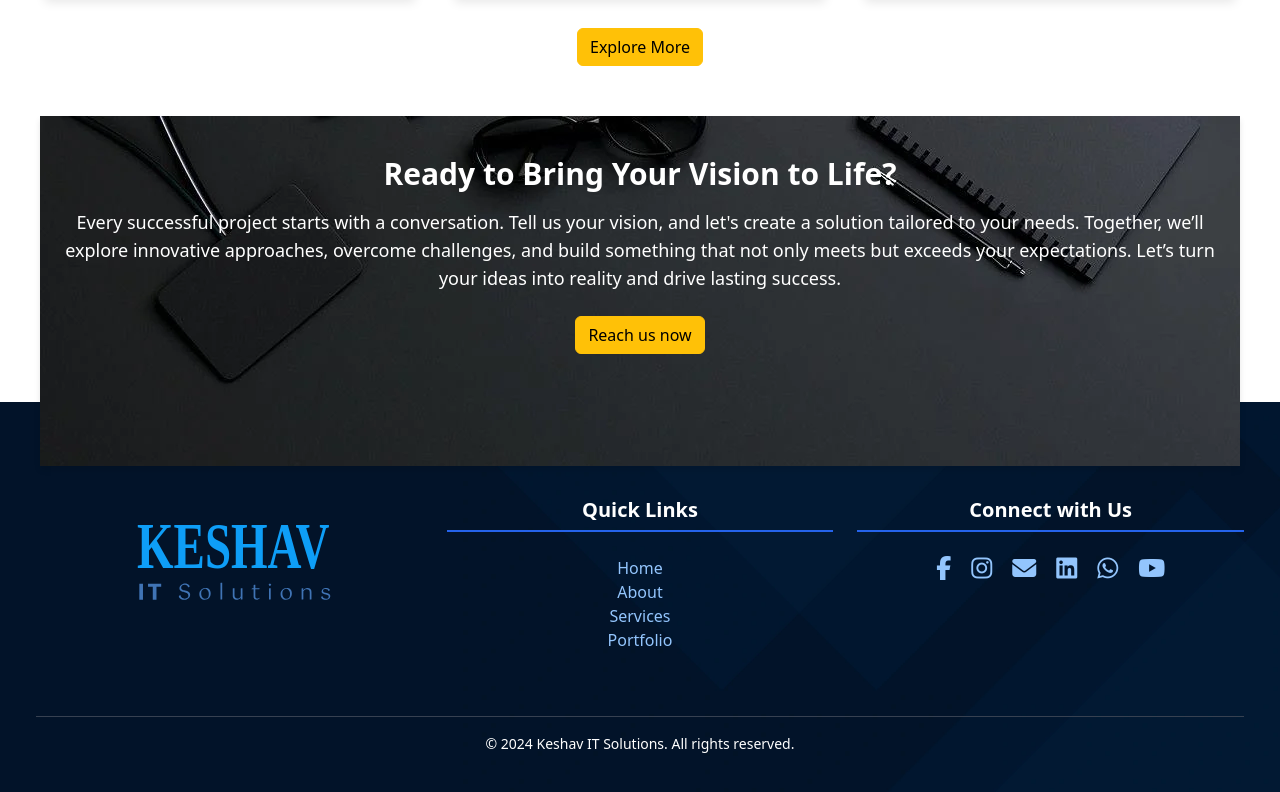
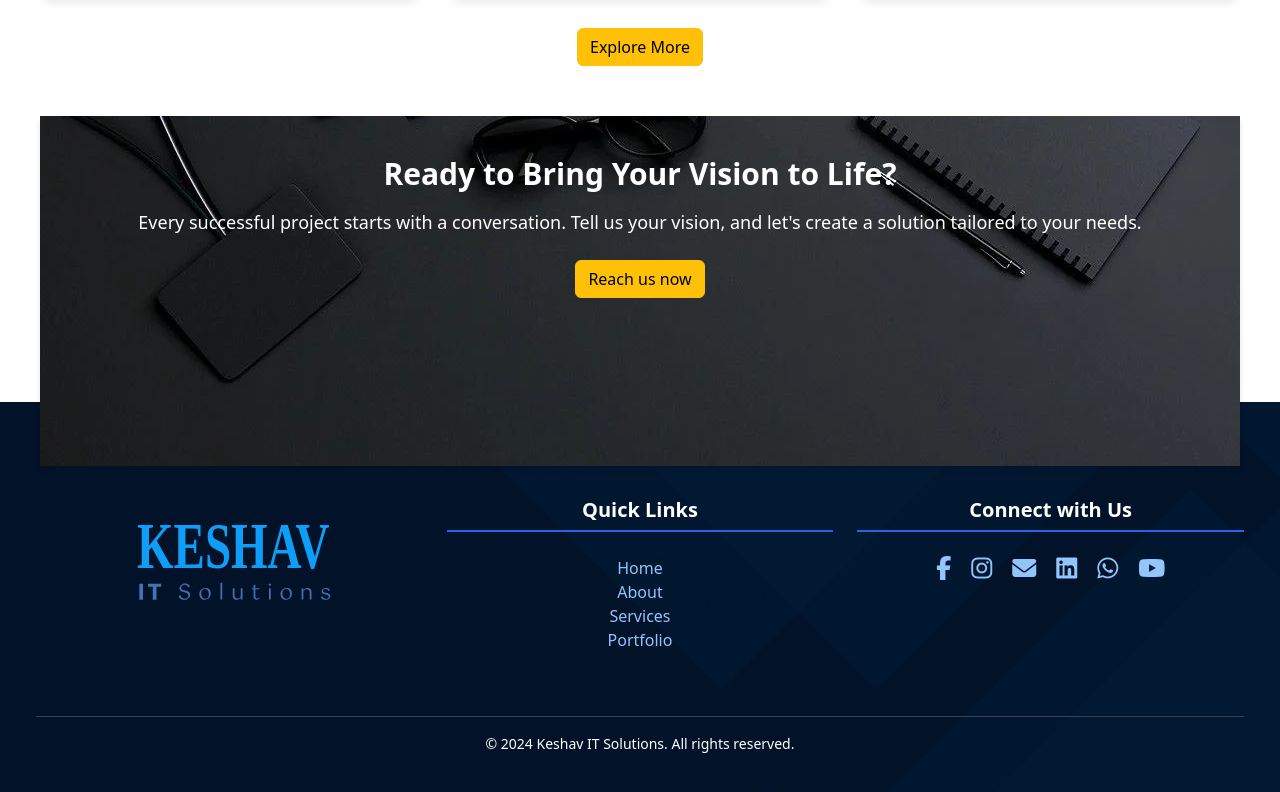
Before and after one commit to Keshavsingh0811/company, a Next.js app: page / in a window 1280 px wide. Shown: the part 2859-3651 px from the top of the page. Built offline with nearby package versions, Linux system fonts and the light colour scheme.

Commit message:
bug in footer

```diff
--- a/UI/Footer/FooterOne.js
+++ b/UI/Footer/FooterOne.js
@@ -16,10 +16,6 @@ const FooterOne = (props) => {
           <p className="call-to-action-text">
             Every successful project starts with a conversation. Tell us your
             vision, and let's create a solution tailored to your needs.
-            Together, we’ll explore innovative approaches, overcome challenges,
-            and build something that not only meets but exceeds your
-            expectations. Let’s turn your ideas into reality and drive lasting
-            success.
           </p>
           <div className="call-to-action-button-wrapper">
             <button className="btn btn-warning" onClick={redirectToAnotherPage}>
```
